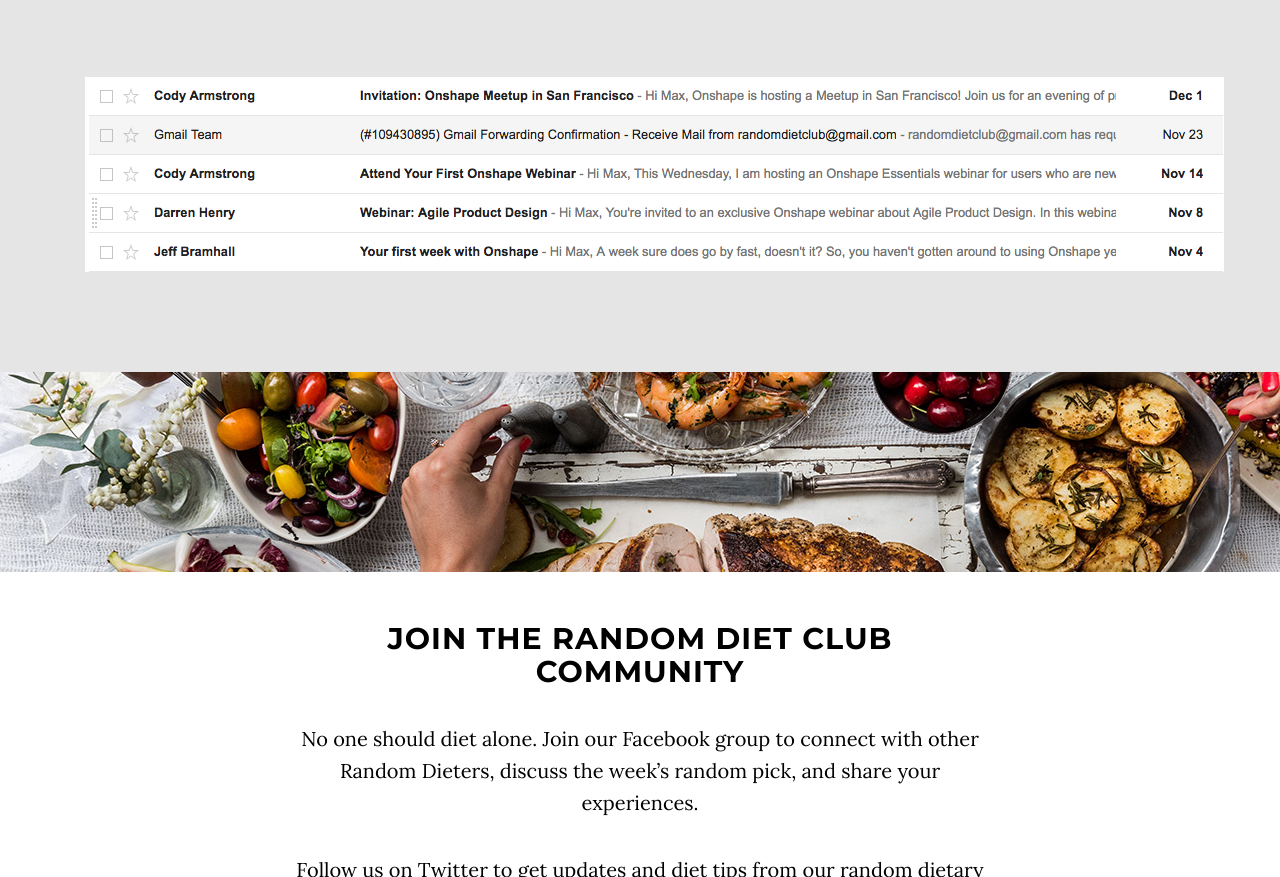
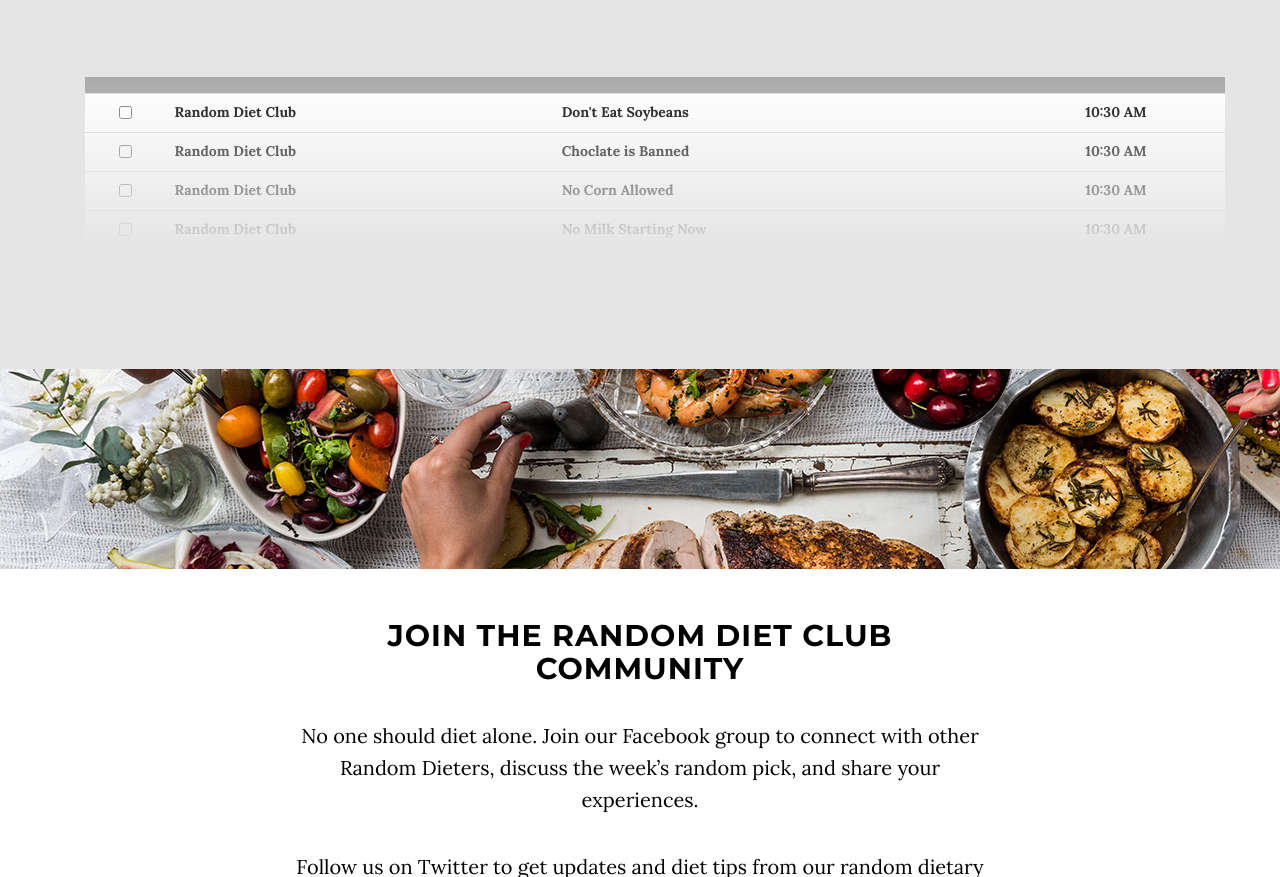
Before and after one commit to maxhawkins/random_diet_club, a website: page index.html in a window 1280 px wide. Shown: the part 2023-2900 px from the top of the page. Drawn offline with nearby package versions, Linux system fonts and the light colour scheme; some packages are replaced by stand-ins of ours.

Commit message:
Add email display table

```diff
--- a/index.html
+++ b/index.html
@@ -120,11 +120,75 @@
                   <div class="checkmark-wrapper">
                     <img class="checkmark" src="img/checkmark.png" alt="" /> Always Random
                   </div>
-                  <!-- <img src="http://placehold.it/350x350" alt="" /> -->
                 </div>
               </div>
               <div class="container email-display">
-                <img src="img/gmail.png" alt="" />
+                <table class="table">
+                  <thead>
+                    <tr>
+                      <td colspan="4">
+                      </td>
+                    </tr>
+                  </thead>
+                  <tbody>
+                    <tr class="email-row">
+                      <td class="email-checkbox">
+                        <input type="checkbox" name="name" value="">
+                      </td>
+                      <td class="sender">
+                        Random Diet Club
+                      </td>
+                      <td class="subject">
+                        Don't Eat Soybeans
+                      </td>
+                      <td class="date">
+                        10:30 AM
+                      </td>
+                    </tr>
+                    <tr class="email-row">
+                      <td class="email-checkbox">
+                        <input type="checkbox" name="name" value="">
+                      </td>
+                      <td class="sender">
+                        Random Diet Club
+                      </td>
+                      <td class="subject">
+                        Choclate is Banned
+                      </td>
+                      <td class="date">
+                        10:30 AM
+                      </td>
+                    </tr>
+                    <tr class="email-row">
+                      <td class="email-checkbox">
+                        <input type="checkbox" name="name" value="">
+                      </td>
+                      <td class="sender">
+                        Random Diet Club
+                      </td>
+                      <td class="subject">
+                        No Corn Allowed
+                      </td>
+                      <td class="date">
+                        10:30 AM
+                      </td>
+                    </tr>
+                    <tr class="email-row">
+                      <td class="email-checkbox">
+                        <input type="checkbox" name="name" value="">
+                      </td>
+                      <td class="sender">
+                        Random Diet Club
+                      </td>
+                      <td class="subject">
+                        No Milk Starting Now
+                      </td>
+                      <td class="date">
+                        10:30 AM
+                      </td>
+                    </tr>
+                  </tbody>
+                </table>
               </div>
             </div>
         </div>
--- a/less/grayscale.less
+++ b/less/grayscale.less
@@ -354,6 +354,32 @@ a {
   height: 70px;
 }
 
+table {
+
+    background-color: white;
+    // TODO: Find a better way to apply transparency gradient
+    -webkit-mask-image: -webkit-gradient(linear, left top, left bottom, from(rgba(0,0,0,1)), to(rgba(0,0,0,0)));
+
+  thead {
+    tr {
+      background-color: darkgray;
+    }
+  }
+
+  tr.email-row {
+    font-weight: bold;
+
+    td.email-checkbox {
+      text-align: center;
+    }
+
+    td.date {
+      text-align: center;
+    }
+
+  }
+}
+
 ul.banner-social-buttons {
     margin-top: 0;
     @media(max-width:1199px) {
```
Also changed, not shown: css/grayscale.css, css/grayscale.min.css.
